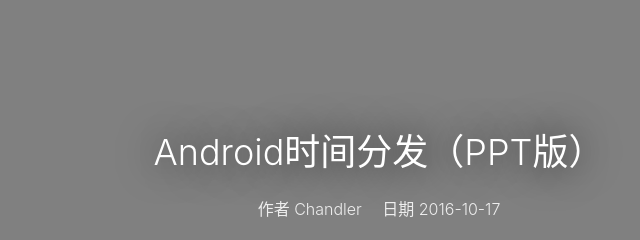
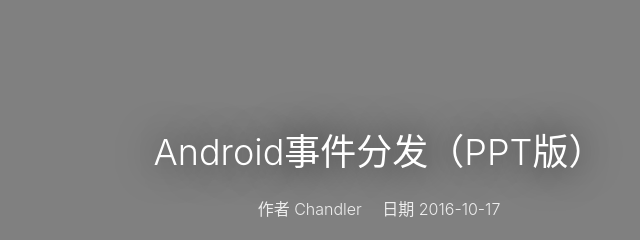
Before and after one commit to xinyujauchou/xinyujauchou.github.io, a plain HTML site: page 2016/10/17/Android-event-dispatch/index.html in a window 1280 px wide. Shown: the top 240 px of the page, 261-901 px from the left. Drawn offline with nearby package versions, Linux system fonts and the light colour scheme; some packages are replaced by stand-ins of ours; a script that the page names is missing.

Commit message:
Site updated: 2016-10-18 22:09:01

```diff
--- a/2016/10/17/Android-event-dispatch/index.html
+++ b/2016/10/17/Android-event-dispatch/index.html
@@ -18,7 +18,7 @@
     <link rel="stylesheet" href="//cdn.bootcss.com/font-awesome/4.6.3/css/font-awesome.css">
     <title>
 
-        Android时间分发（PPT版）｜undefined
+        Android事件分发（PPT版）｜undefined
 
     </title>
 
@@ -137,7 +137,7 @@
         <div class="row">
             <div class="col-lg-8 col-lg-offset-2 col-md-10 col-md-offset-1 text-center">
                 <div class="post-heading">
-                    <h1>Android时间分发（PPT版）</h1>
+                    <h1>Android事件分发（PPT版）</h1>
 
                     <span class="meta">
                          作者 Chandler
@@ -157,7 +157,7 @@
     </div>
     <div class="post-title-haojen">
         <span>
-            Android时间分发（PPT版）
+            Android事件分发（PPT版）
         </span>
     </div>
 </header>
```
Also changed, not shown: 2016/10/17/hello-world/index.html (+1 -1 lines), index.html (+1 -1 lines).
